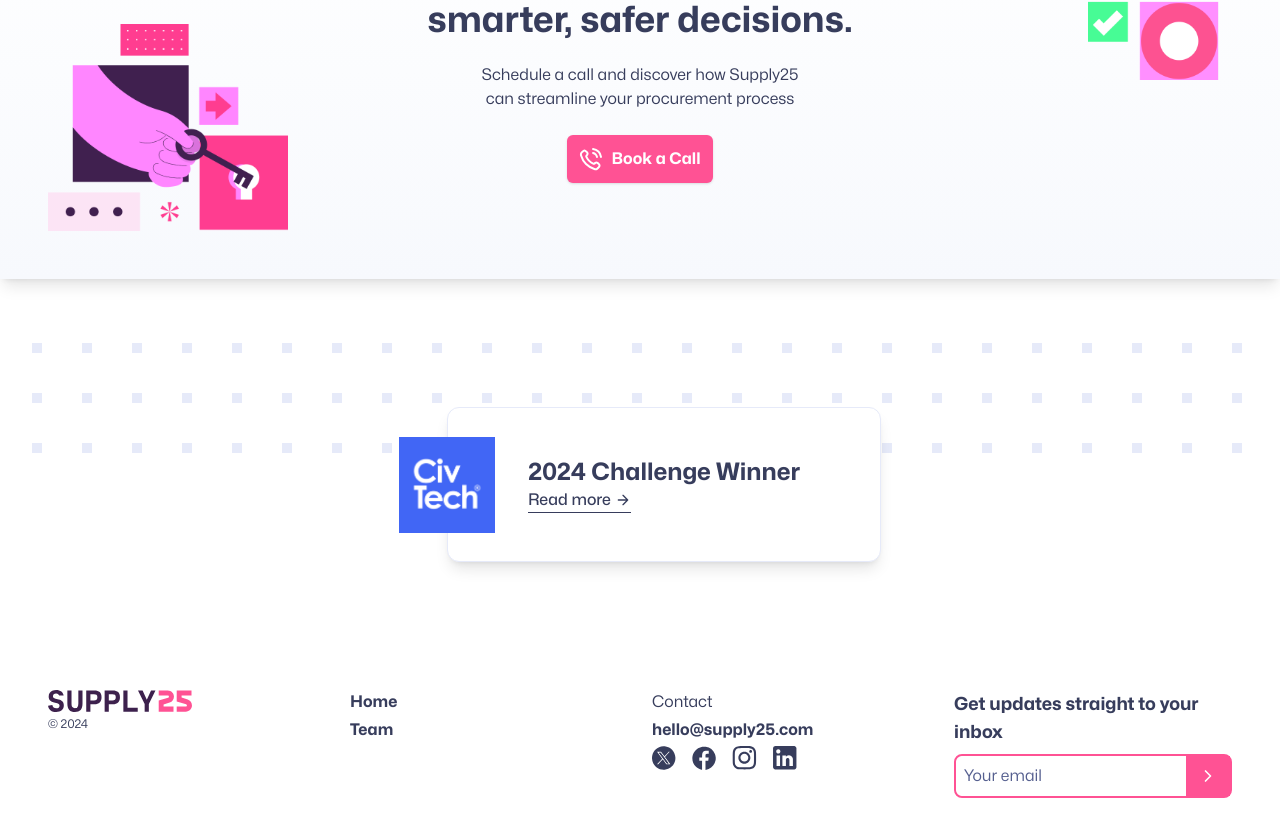
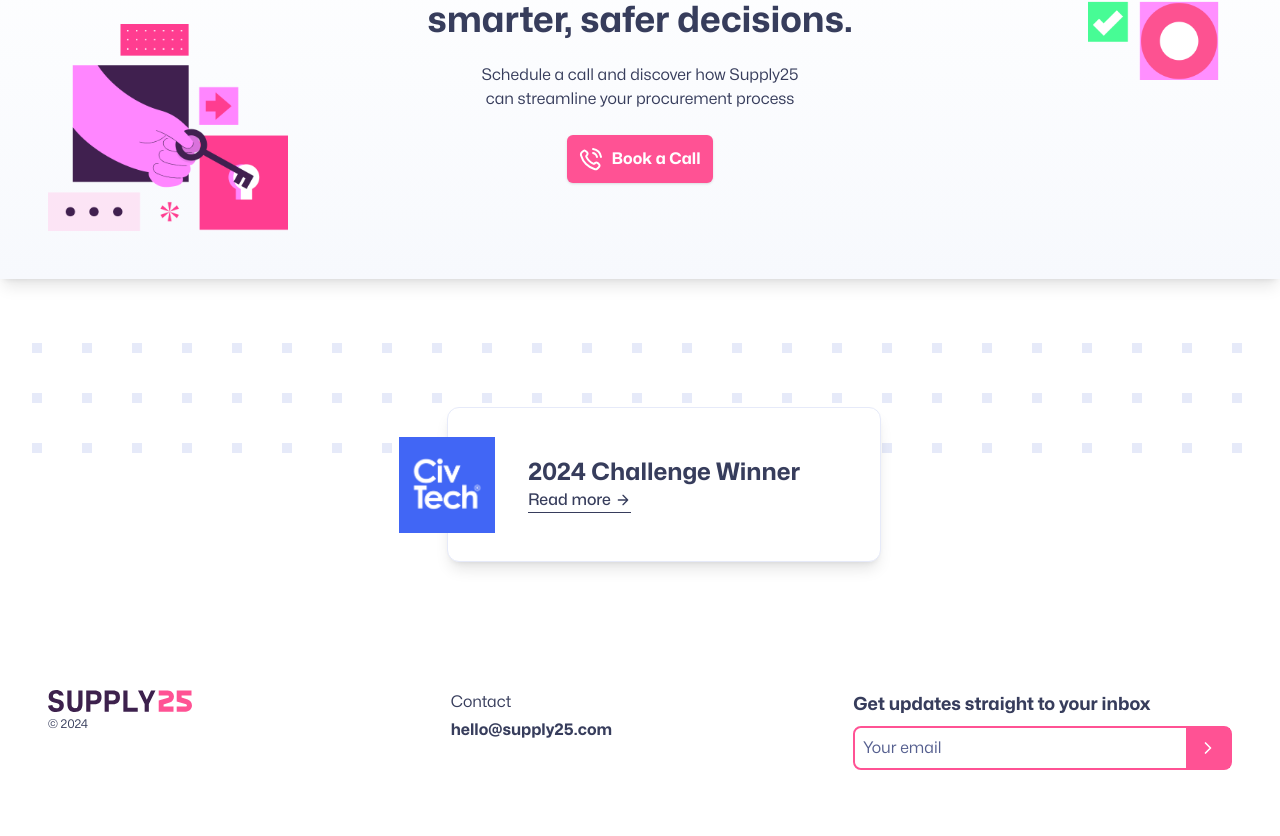
Before and after one commit to oliverjam/supply25, a Next.js app: page / in a window 1280 px wide. Shown: the part 5293-6129 px from the top of the page. Built offline with nearby package versions, Linux system fonts and the light colour scheme.

Commit message:
Remove links and socials from footer for now

```diff
--- a/app/page.tsx
+++ b/app/page.tsx
@@ -212,21 +212,21 @@
 						</span>
 					</div>
 				</a>
-				<div className="grid sm:grid-cols-2 lg:grid-cols-4 gap-6">
+				<div className="grid sm:grid-cols-2 lg:grid-cols-3 gap-6">
 					<div className="grid gap-1 content-start">
 						<Img file={logo} className="w-36" />
 						<div className="text-xs">© 2024</div>
 					</div>
-					<div className="grid gap-1 content-start font-bold">
+					{/* <div className="grid gap-1 content-start font-bold">
 						<a href="/home">Home</a>
 						<a href="/team">Team</a>
-					</div>
+					</div> */}
 					<div className="grid gap-1 content-start">
 						<h2>Contact</h2>
 						<a href="mailto:hello@supply25.com" className="font-bold">
 							hello@supply25.com
 						</a>
-						<div className="flex gap-4">
+						{/* <div className="flex gap-4">
 							<a href="">
 								<Img file={x} />
 							</a>
@@ -239,7 +239,7 @@
 							<a href="">
 								<Img file={linkedin} />
 							</a>
-						</div>
+						</div> */}
 					</div>
 					<div className="space-y-2">
 						<h2 className="text-lg font-bold">
```
